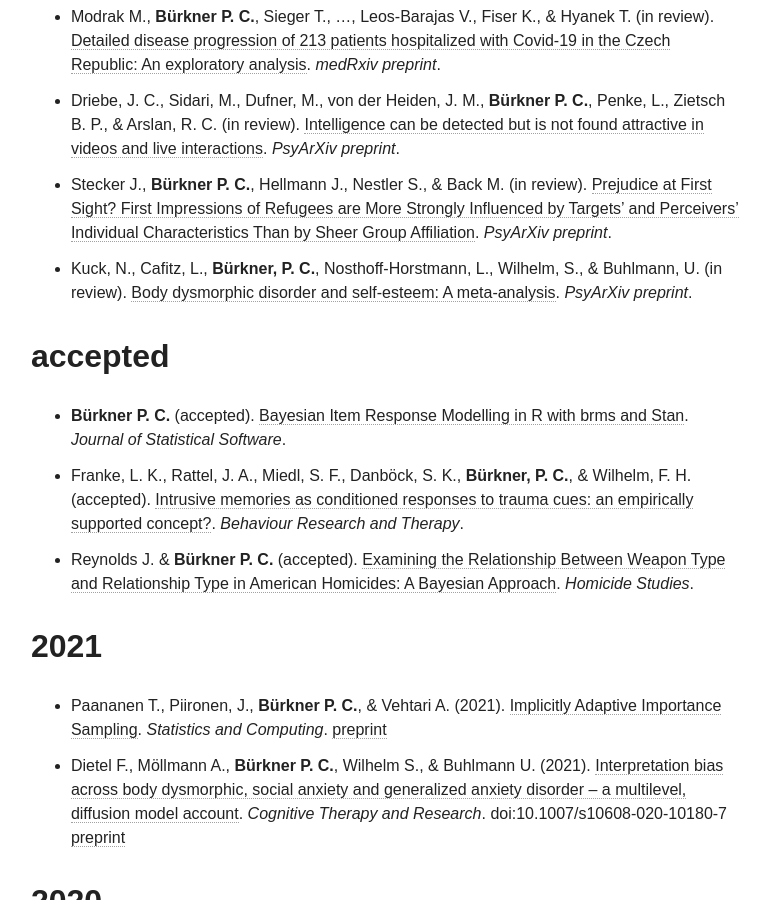
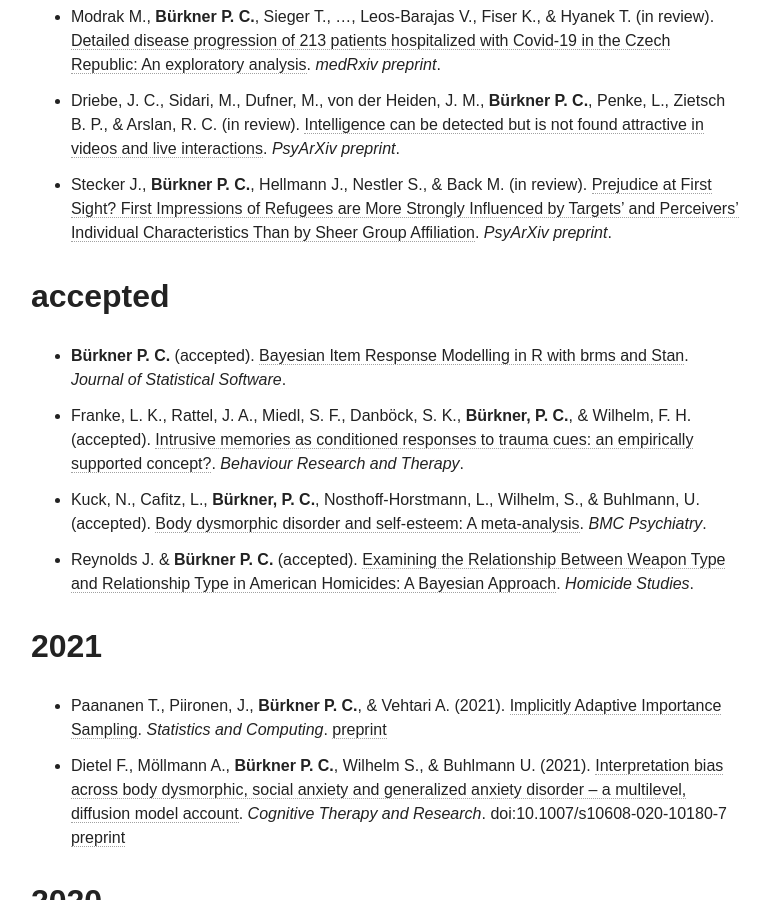
Before and after one commit to paul-buerkner/paul-buerkner.github.io, a Jekyll site: the page built from publications/index.md, in a window 1280 px wide and 900 px high, scrolled down 1553 px. Shown: the whole window, without its empty margins (255-1024 px from the left). Built offline with Jekyll 4.4.1, drawn with Linux system fonts in a browser that asks for light colours; nearby versions of some CDN libraries.

Commit message:
move paper to accepted

```diff
--- a/publications/index.md
+++ b/publications/index.md
@@ -24,12 +24,12 @@ excerpt: "A list of my publications"
 [Detailed disease progression of 213 patients hospitalized with Covid-19 in the Czech Republic: An exploratory analysis](https://www.medrxiv.org/content/10.1101/2020.12.03.20239863v1). *medRxiv preprint*.
 * Driebe, J. C., Sidari, M., Dufner, M., von der Heiden, J. M., **Bürkner P. C.**, Penke, L., Zietsch B. P., & Arslan, R. C. (in review). [Intelligence can be detected but is not found attractive in videos and live interactions](https://psyarxiv.com/qv3eh/). *PsyArXiv preprint*.
 * Stecker J., **Bürkner P. C.**, Hellmann J., Nestler S., & Back M. (in review). [Prejudice at First Sight? First Impressions of Refugees are More Strongly Influenced by Targets’ and Perceivers’ Individual Characteristics Than by Sheer Group Affiliation](https://psyarxiv.com/wt6kr). *PsyArXiv preprint*.
-* Kuck, N., Cafitz, L., **Bürkner, P. C.**, Nosthoff-Horstmann, L., Wilhelm, S., & Buhlmann, U. (in review). [Body dysmorphic disorder and self-esteem: A meta-analysis](https://psyarxiv.com/5g32t/). *PsyArXiv preprint*.
 
 ## accepted
 
 * **Bürkner P. C.** (accepted). [Bayesian Item Response Modelling in R with brms and Stan](https://arxiv.org/abs/1905.09501). *Journal of Statistical Software*.
 * Franke, L. K., Rattel, J. A., Miedl, S. F., Danböck, S. K., **Bürkner, P. C.**, & Wilhelm, F. H. (accepted). [Intrusive memories as conditioned responses to trauma cues: an empirically supported concept?](https://psyarxiv.com/t5h97/). *Behaviour Research and Therapy*.
+* Kuck, N., Cafitz, L., **Bürkner, P. C.**, Nosthoff-Horstmann, L., Wilhelm, S., & Buhlmann, U. (accepted). [Body dysmorphic disorder and self-esteem: A meta-analysis](https://psyarxiv.com/5g32t/). *BMC Psychiatry*.
 * Reynolds J. & **Bürkner P. C.** (accepted). [Examining the Relationship Between Weapon Type and Relationship Type in American Homicides: A Bayesian Approach](https://psyarxiv.com/tf7je/). *Homicide Studies*.
 
 ## 2021
```
